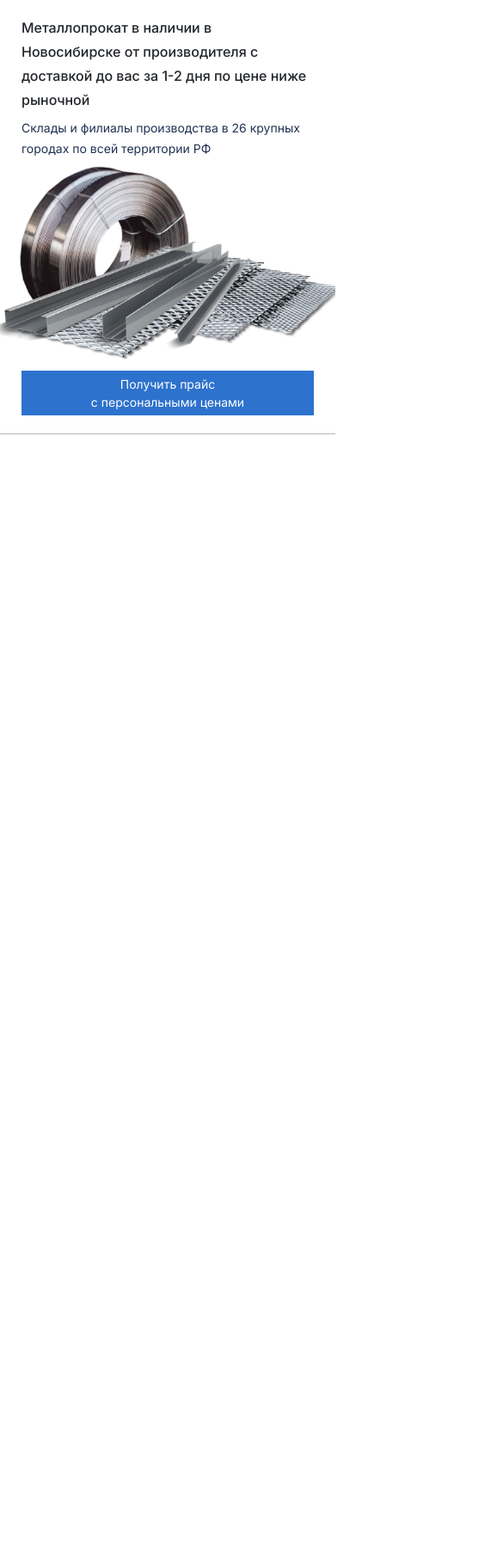
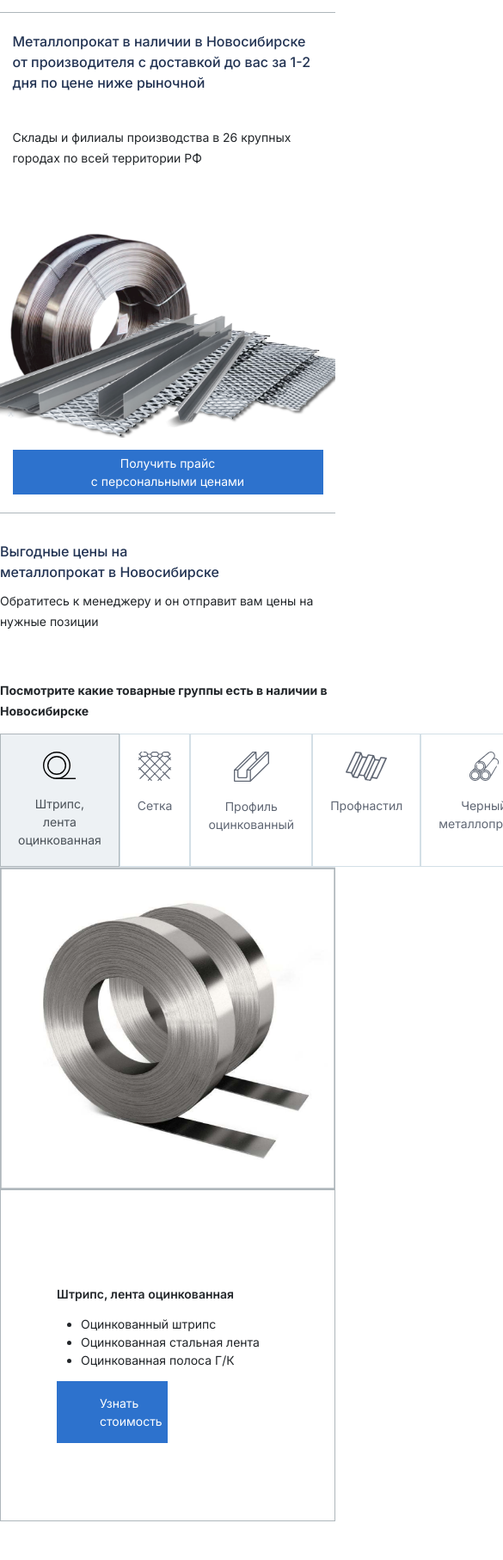
Before and after one commit to sinelnikovv/gefest, a plain HTML site: page index.html in a window 390 px wide. Shown: the part 138-1952 px from the top of the page at 86% size, 585 px wide, since content can reach past the window. Before the commit the page ends 844 px from the top, so only its background shows below. Drawn offline with nearby package versions, Linux system fonts and the light colour scheme.

Commit message:
start dropdown-tabs

```diff
--- a/_typography.scss
+++ b/_typography.scss
@@ -14,9 +14,16 @@ html {
   font-family: $font;
 }
 
-p {
+.h1,
+.h2,
+.h3,
+.h4,
+.h5,
+.h6,
+.p {
   margin: 0;
   padding: 0;
+  color: #213252;
 }
 
 .h1 {
@@ -24,14 +31,14 @@ p {
 
 .h2 {
   font-size: 16px;
-  line-height: 28px;
+  line-height: 24px;
   @media (min-width: 576px) {
     font-size: 24px;
     line-height: 36px;
   }
   @media (min-width: 992px) {
-    font-size: 37px;
-    line-height: 55px;
+    font-size: 40px;
+    line-height: 52px;
   }
 }
 
--- a/index.html
+++ b/index.html
@@ -7,8 +7,9 @@
   <meta name="viewport" content="width=device-width, initial-scale=1">
 
   <!-- Bootstrap CSS -->
-  <link href="https://cdn.jsdelivr.net/npm/bootstrap@5.1.3/dist/css/bootstrap.min.css" rel="stylesheet"
-    integrity="sha384-1BmE4kWBq78iYhFldvKuhfTAU6auU8tT94WrHftjDbrCEXSU1oBoqyl2QvZ6jIW3" crossorigin="anonymous">
+      <link href="https://cdn.jsdelivr.net/npm/bootstrap@5.2.0-beta1/dist/css/bootstrap.min.css" rel="stylesheet"
+        integrity="sha384-0evHe/X+R7YkIZDRvuzKMRqM+OrBnVFBL6DOitfPri4tjfHxaWutUpFmBp4vmVor" crossorigin="anonymous">
+
     <link rel="stylesheet" href="main.css">
 
   <title></title>
@@ -18,7 +19,7 @@
   <header class="header border__bottom">
     <div class="container">
       <div class="row px-lg-0">
-        <div class="col-12 col-md-6 d-flex align-items-center justify-content-start justify-content-lg-start p-0">
+        <div class="col-12 col-md-6  d-flex align-items-center justify-content-start justify-content-lg-start p-0">
             <img class="header_logo" src="img/logo.png" alt="GEFEST">
             <p class="header_text">Производство и продажа <br>металлопроката</p>
         </div>
@@ -30,19 +31,20 @@
             </div>
           </div>
       </div>
-      </div>
+    </div>
   </header>
+
   <section id="main" class="main main__padding border__bottom overflow-hidden">
     <div class="container">
       <div class="row position-relative">
-        <div class="col-12 col-lg-6">
+        <div class="col-12 col-lg-6 p-0">
           <h2 class="h2">Металлопрокат в наличии в Новосибирске от производителя с доставкой до вас за 1-2 дня по цене ниже рыночной</h2>
-          <p class="main_text">Склады и филиалы производства в 26 крупных городах по всей территории РФ</p>
+          <p class="text text__margin__main">Склады и филиалы производства в 26 крупных городах по всей территории РФ</p>
           <img class="bg d-lg-none mb-3" src="img/main_bg.png" alt="">
           <button class="btn col-12 col-lg-8">Получить прайс <br> с персональными ценами</button>
 
         </div>
-        <div class="col-12 col-lg-6 d-none d-lg-block position-relative">
+        <div class="col-12 col-lg-6 p-0 d-none d-lg-block position-relative">
           <img class="bg" src="img/main_bg.png" alt="">
           <div class="personal d-none d-lg-block"><button class="btn_personal d-flex justify-content-center align-items-center"><img class="me-3" src="img/price.png" alt="">Получите прайс <br> с персональной ценой</button></div>
         </div>
@@ -50,15 +52,88 @@
     </div>
   </section>
 
+ <section id="instock" class="instock instock__padding">
+  <div class="container p-0">
+    <div class="row m-0">
+      <div class="col-12 p-0">
+        <h2 class="h2">Выгодные цены на <br> металлопрокат в Новосибирске</h2>
+        <p class="text text__margin__instock">Обратитесь к менеджеру и он отправит вам цены на нужные позиции</p>
+        <p class="text fw-bold">Посмотрите какие товарные группы есть в наличии в Новосибирске</p>
+      </div>
+    </div>
+
+    <ul class="nav flex-nowrap nav-tabs nav-justified" id="myTab" role="tablist">
+      <li class="nav-item" role="presentation">
+        <button class="nav-link active d-flex flex-column align-items-center" id="shtrips-tab" data-bs-toggle="tab" data-bs-target="#shtrips-tab-pane" type="button"
+          role="tab" aria-controls="shtrips-tab-pane" aria-selected="true"><img src="img/shtrips.svg" alt=""> Штрипс, лента оцинкованная</button>
+      </li>
+      <li class="nav-item" role="presentation">
+        <button class="nav-link d-flex flex-column align-items-center" id="setka-tab" data-bs-toggle="tab" data-bs-target="#setka-tab-pane" type="button"
+          role="tab" aria-controls="setka-tab-pane" aria-selected="false"><img src="img/setka.svg" alt=""> Сетка</button>
+      </li>
+      <li class="nav-item" role="presentation">
+        <button class="nav-link d-flex flex-column align-items-center" id="profile-tab" data-bs-toggle="tab" data-bs-target="#profile-tab-pane" type="button"
+          role="tab" aria-controls="profile-tab-pane" aria-selected="false"><img src="img/profile.svg" alt=""> Профиль оцинкованный</button>
+      </li>
+      <li class="nav-item" role="presentation">
+        <button class="nav-link d-flex flex-column align-items-center" id="profnastil-tab" data-bs-toggle="tab" data-bs-target="#profnastil-tab-pane" type="button"
+          role="tab" aria-controls="profnastil-tab-pane" aria-selected="false"><img src="img/profnastil.svg" alt=""> Профнастил</button>
+      </li>
+      <li class="nav-item" role="presentation">
+        <button class="nav-link d-flex flex-column align-items-center" id="metalloprokat-tab" data-bs-toggle="tab" data-bs-target="#metalloprokat-tab-pane" type="button"
+          role="tab" aria-controls="metalloprokat-tab-pane" aria-selected="false"><img src="img/metalloprokat.svg" alt=""> Черный металлопрокат</button>
+      </li>
+      <li class="nav-item" role="presentation">
+        <button class="nav-link d-flex flex-column align-items-center" id="zakaz-tab" data-bs-toggle="tab" data-bs-target="#zakaz-tab-pane"
+          type="button" role="tab" aria-controls="zakaz-tab-pane" aria-selected="false"><img src="img/zakaz.svg" alt=""> Изделия
+          на заказ</button>
+      </li>
+
+    </ul>
+
+    <div class="tab-content" id="myTabContent">
+
+      <div class="tab-pane fade show active" id="shtrips-tab-pane" role="tabpanel" aria-labelledby="shtrips-tab" tabindex="0">
+
+        <div class="row m-0">
+          <div class="col-12 col-lg-6 p-0 border_gray">
+            <img class="w-100" src="img/shtrips.png" alt="">
+          </div>
+          <div class="col-12 col-lg-6 tab_window border_gray d-flex flex-column justify-content-between">
+            <div>
+              <p class="fw-semibold">Штрипс, лента оцинкованная</p>
+              <ul>
+                <li>Оцинкованный штрипс</li>
+                <li>Оцинкованная стальная лента</li>
+                <li>Оцинкованная полоса Г/К</li>
+              </ul>
+            </div>
+            <button class="btn btn__padding__1550 w-50">Узнать стоимость</button>
+          </div>
+        </div>
+
+      </div>
+
+
+      <div class="tab-pane fade" id="profile-tab-pane" role="tabpanel" aria-labelledby="profile-tab" tabindex="0">...</div>
+      <div class="tab-pane fade" id="contact-tab-pane" role="tabpanel" aria-labelledby="contact-tab" tabindex="0">...</div>
+      <div class="tab-pane fade" id="disabled-tab-pane" role="tabpanel" aria-labelledby="disabled-tab" tabindex="0">...
+      </div>
+    </div>
+
+  </div>
+
+ </section>
+
 
   </div>
 
 
 
   <!-- Вариант 1: Bootstrap в связке с Popper -->
-  <script src="https://cdn.jsdelivr.net/npm/bootstrap@5.1.3/dist/js/bootstrap.bundle.min.js"
-    integrity="sha384-ka7Sk0Gln4gmtz2MlQnikT1wXgYsOg+OMhuP+IlRH9sENBO0LRn5q+8nbTov4+1p"
-    crossorigin="anonymous"></script>
+      <script src="https://cdn.jsdelivr.net/npm/bootstrap@5.2.0-beta1/dist/js/bootstrap.bundle.min.js"
+        integrity="sha384-pprn3073KE6tl6bjs2QrFaJGz5/SUsLqktiwsUTF55Jfv3qYSDhgCecCxMW52nD2" crossorigin="anonymous"></script>
+
   <script src="app.js"></script>
 
 </body>
--- a/main.scss
+++ b/main.scss
@@ -45,6 +45,10 @@
       padding: 15px;
     }
   }
+
+  &__padding__1550 {
+    padding: 15px 50px;
+  }
 }
 
 .btn-callback {
@@ -75,6 +79,27 @@
     img {
       width: 18px;
       line-height: 19px;
+    }
+  }
+}
+
+.text {
+  font-size: 14px;
+  line-height: 24px;
+
+  @media (min-width: 768px) {
+    font-size: 22px;
+    line-height: 36px;
+    margin: 40px 0 72px;
+  }
+
+  &__margin {
+    &__main {
+      margin: 40px 0 75px;
+    }
+
+    &__instock {
+      margin: 10px 0 56px;
     }
   }
 }
@@ -128,19 +153,6 @@ body {
     }
   }
 
-  &_text {
-    margin: 4px 0 8px;
-    font-size: 14px;
-    line-height: 24px;
-    color: #213252;
-
-    @media (min-width: 768px) {
-      font-size: 22px;
-      line-height: 36px;
-      margin: 40px 0 72px;
-    }
-  }
-
   .bg {
     position: relative;
     right: 10%;
@@ -176,3 +188,44 @@ body {
     }
   }
 }
+
+.instock {
+  &__padding {
+    padding: 32px 0 45px;
+
+    @media (min-width: 992px) {
+      padding: 105px 0 130px;
+    }
+  }
+}
+
+.nav-tabs {
+  .nav-link {
+    color: #606774;
+    border: 1px solid #d3dfe6;
+    border-radius: 0%;
+    height: 100%;
+    margin-bottom: 0;
+    padding: 20px;
+
+    img {
+      margin-bottom: 18px;
+    }
+  }
+}
+
+.nav-tabs .nav-item.show .nav-link,
+.nav-tabs .nav-link.active {
+  background-color: #edf1f4;
+  border-color: #aeb6bb;
+}
+
+.border_gray {
+  border: 1px solid #aeb6bb;
+}
+
+.tab {
+  &_window {
+    padding: 110px 65px 90px;
+  }
+}
```
Also changed, not shown: img/metalloprokat.png (added), img/metalloprokat.svg (added), img/profile.png (added), img/profile.svg (added), img/profnastil.png (added), img/profnastil.svg (added), img/setka.png (added), img/setka.svg (added), img/shtrips.png (added), img/shtrips.svg (added), img/zakaz.png (added), img/zakaz.svg (added), main.css, 1 other file.
